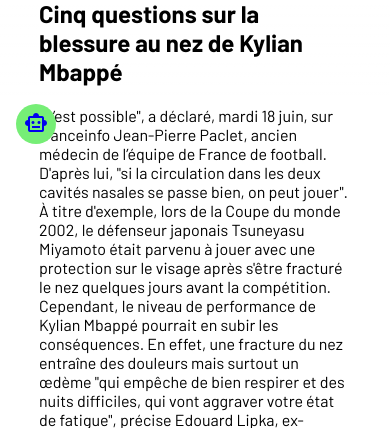
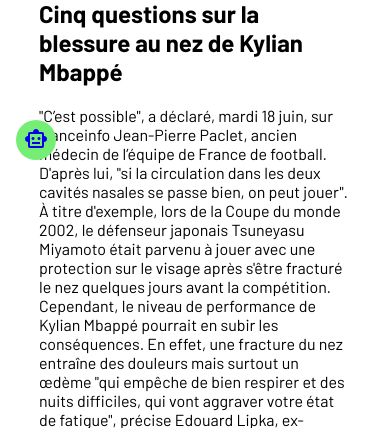
Before and after one commit to JonathanMbaya/app-django-multilang, a Django app: page /fr/ in a window 390 px wide. Shown: the part 636-1064 px from the top of the page. Run offline with Django 5.2, Linux system fonts and the light colour scheme; data comes from the database, SQL or seed files in the repository; some libraries are stand-ins or nearby versions.

Commit message:
Responsive design mobile

```diff
--- a/static/css/style.css
+++ b/static/css/style.css
@@ -148,7 +148,7 @@
     position: fixed !important;
     z-index: 100;
     left: 1rem;
-    bottom: 4rem;
+    bottom: 3rem;
     width: 40px;
     height: 40px;
     display: flex;
```
